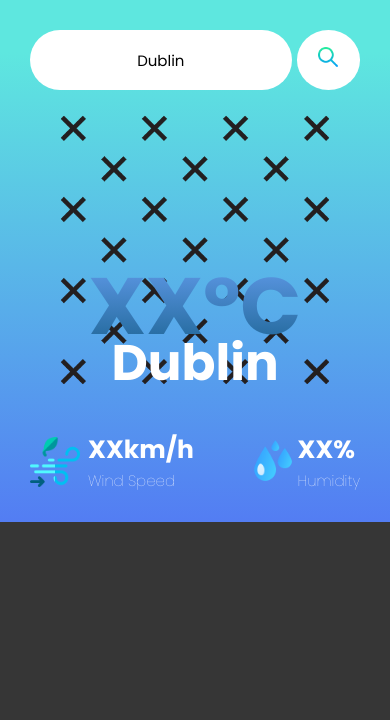
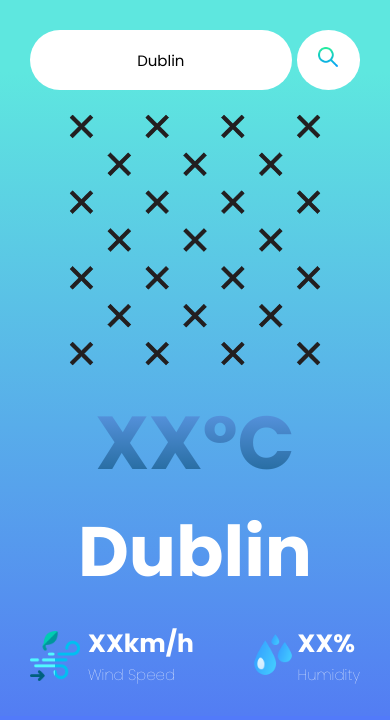
Before and after one commit to saadthedeveloper/weather-app, a plain HTML site: page index.html in a window 390 px wide. Drawn offline with Linux system fonts and the light colour scheme; no server answers.

Commit message:
Add CSS tweaks for mobile screens and JS logic to capitalize first letter of city name

```diff
--- a/script.js
+++ b/script.js
@@ -13,8 +13,7 @@ let body = document.querySelector("body");
 
 
 body.addEventListener("keydown", (evt) => {
-    if(evt.key === "Enter")
-    {
+    if (evt.key === "Enter") {
         searchButton.click();
     }
 });
@@ -44,7 +43,7 @@ const displayWeatherData = (data) => {
 
 
         tempratureElement.innerText = `${temprature}°C`;
-        cityNameDisplayed.innerText = userInputCityName.value;
+        cityNameDisplayed.innerText = userInputCityName.value.charAt(0).toUpperCase() + userInputCityName.value.slice(1);
         windSpeedDisplayed.innerText = `${windSpeed}km/h`;
         humidityPercentageDisplayed.innerText = `${humidity}%`;
 
@@ -54,7 +53,7 @@ const displayWeatherData = (data) => {
         else if (cityNameDisplayed.innerText.length >= 9 && window.innerWidth > 565) {
             cityNameDisplayed.style.fontSize = "70px";
         }
-        else if (cityNameDisplayed.innerText.length < 8 && window.innerWidth > 565){
+        else if (cityNameDisplayed.innerText.length < 8 && window.innerWidth > 565) {
             cityNameDisplayed.style.fontSize = "90px";
         }
 
@@ -70,7 +69,7 @@ const displayWeatherData = (data) => {
         else if (weatherDescription.includes("rain")) {
             weatherIcon.setAttribute('src', 'Images/drizzle.png');
 
-        }else if (weatherDescription.includes("snow")) {
+        } else if (weatherDescription.includes("snow")) {
             weatherIcon.setAttribute('src', 'Images/snowy.png');
 
         }
@@ -80,7 +79,7 @@ const displayWeatherData = (data) => {
     }
 
 }
-window.addEventListener("DOMContentLoaded", async() => {
+window.addEventListener("DOMContentLoaded", async () => {
     let URL = `${base_Url}${userInputCityName.value}&appid=${APIKeyWeather}`;
     let dataJSON = await fetch(URL);
     let data = await dataJSON.json();
--- a/style.css
+++ b/style.css
@@ -113,7 +113,7 @@ body {
 
 }
 
-#city-name{
+#city-name {
     position: relative;
     color: white;
     font-size: 90px;
@@ -122,6 +122,10 @@ body {
 }
 
 @media screen and (max-width: 565px) {
+    body {
+        background-color: #527afa;
+    }
+
     #main-container {
         width: 100%;
         height: 100%;
@@ -129,17 +133,19 @@ body {
         border-radius: 0;
     }
 
-#city-name{
-    font-size: 50px;
+    #city-name {
+        position: static;
+        font-size: 70px;
         top: -200px;
     }
 
-#Temprature{
-    font-size: 80px;
+    #Temprature {
+        position: static;
+        font-size: 75px;
     }
 
     #weather-icon {
-    width: 300px;
+        width: 280px;
     }
 
     #humidity-percentage {
@@ -176,4 +182,8 @@ body {
     #search-div {
         width: 100%;
     }
+
+    #details-div {
+        margin-top: 20px;
     }
+}
```
Lines whose indentation alone changed are shown as unchanged.
